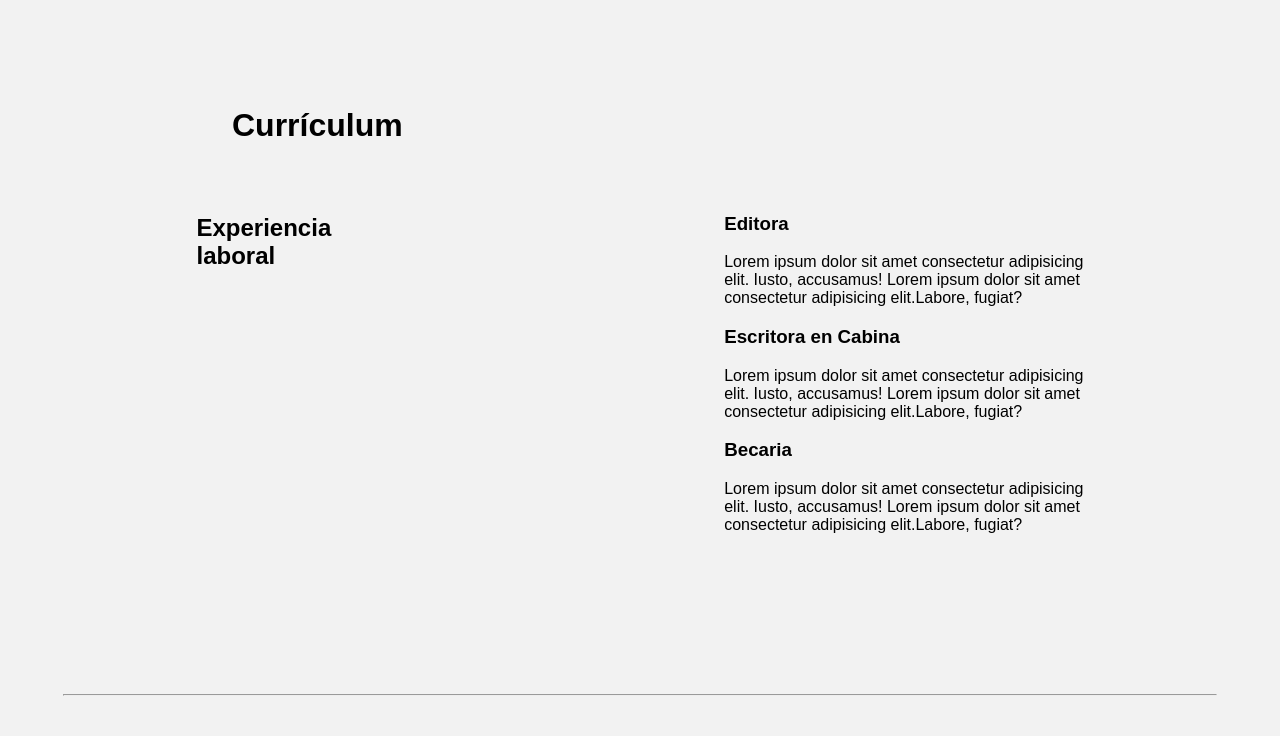
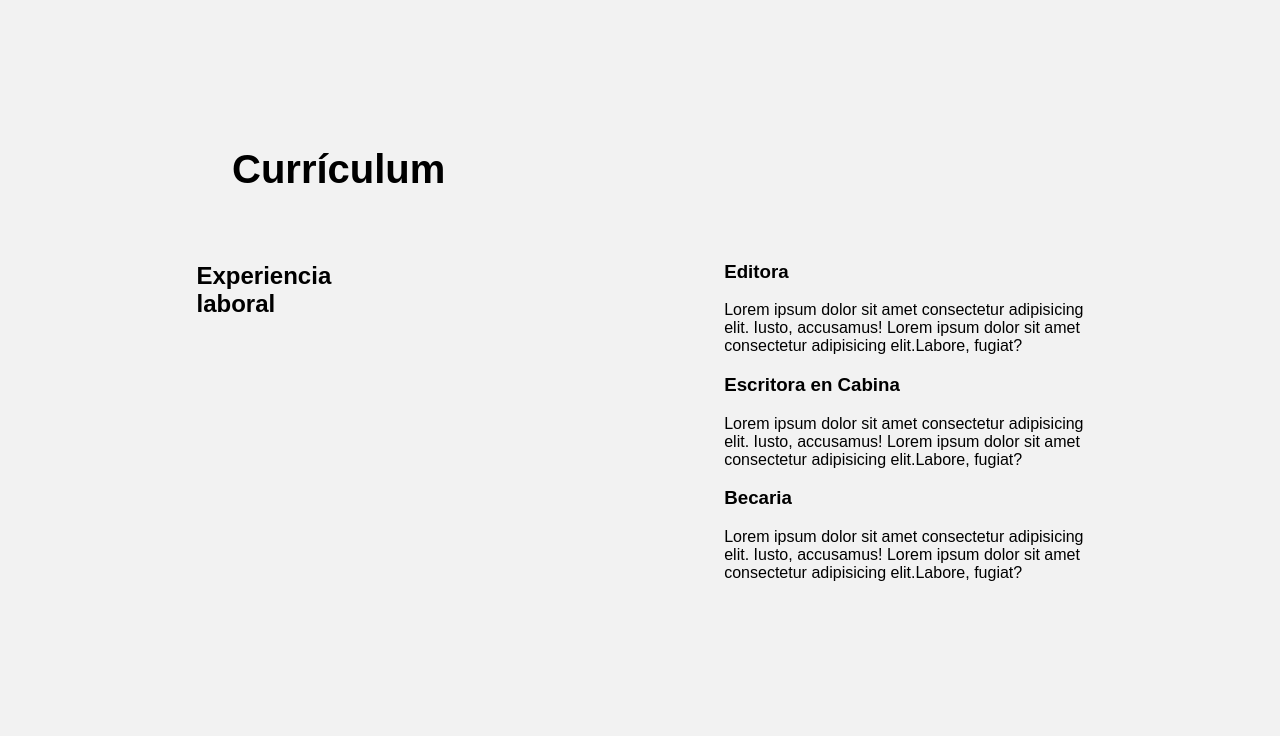
Before and after one commit to ambargnzz/Portafolio-CV, a plain HTML site: page pages/curriculum.html in a window 1280 px wide. Shown: the part 64-800 px from the top of the page. Drawn offline with Linux system fonts and the light colour scheme; a script that the page names is missing; a web font is replaced by a local one.

Commit message:
potafolio-version2

```diff
--- a/css/styles.css
+++ b/css/styles.css
@@ -100,7 +100,8 @@ img{
 }
 
 #main-curriculum h1{
-    margin-top: 100px;
+    font-size: 2.5rem;
+    margin-top: 140px;
     margin-left: 232px;
     margin-bottom: 50px;
 }
```
Also changed, not shown: index.html (+1 -0 lines).
